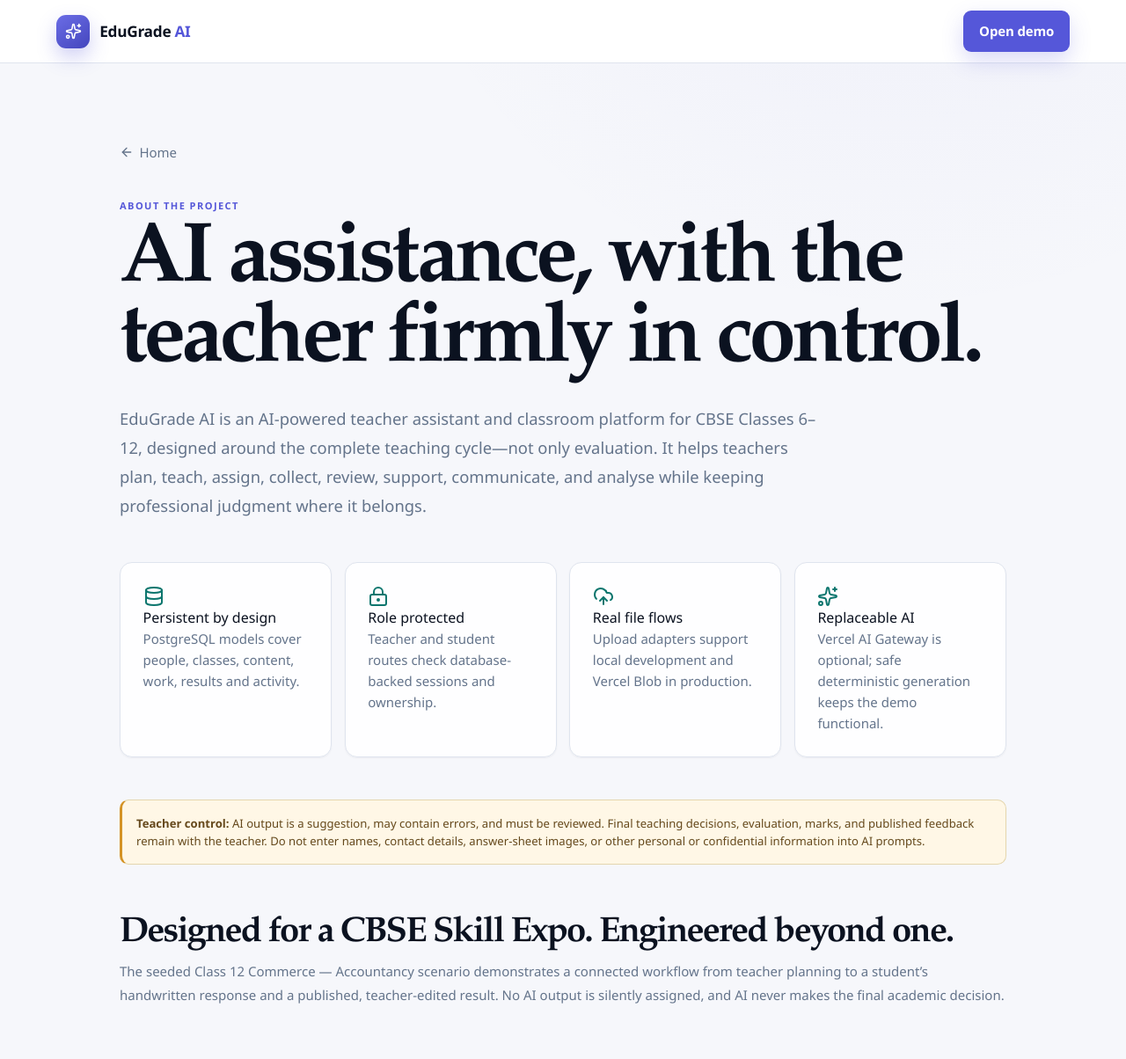
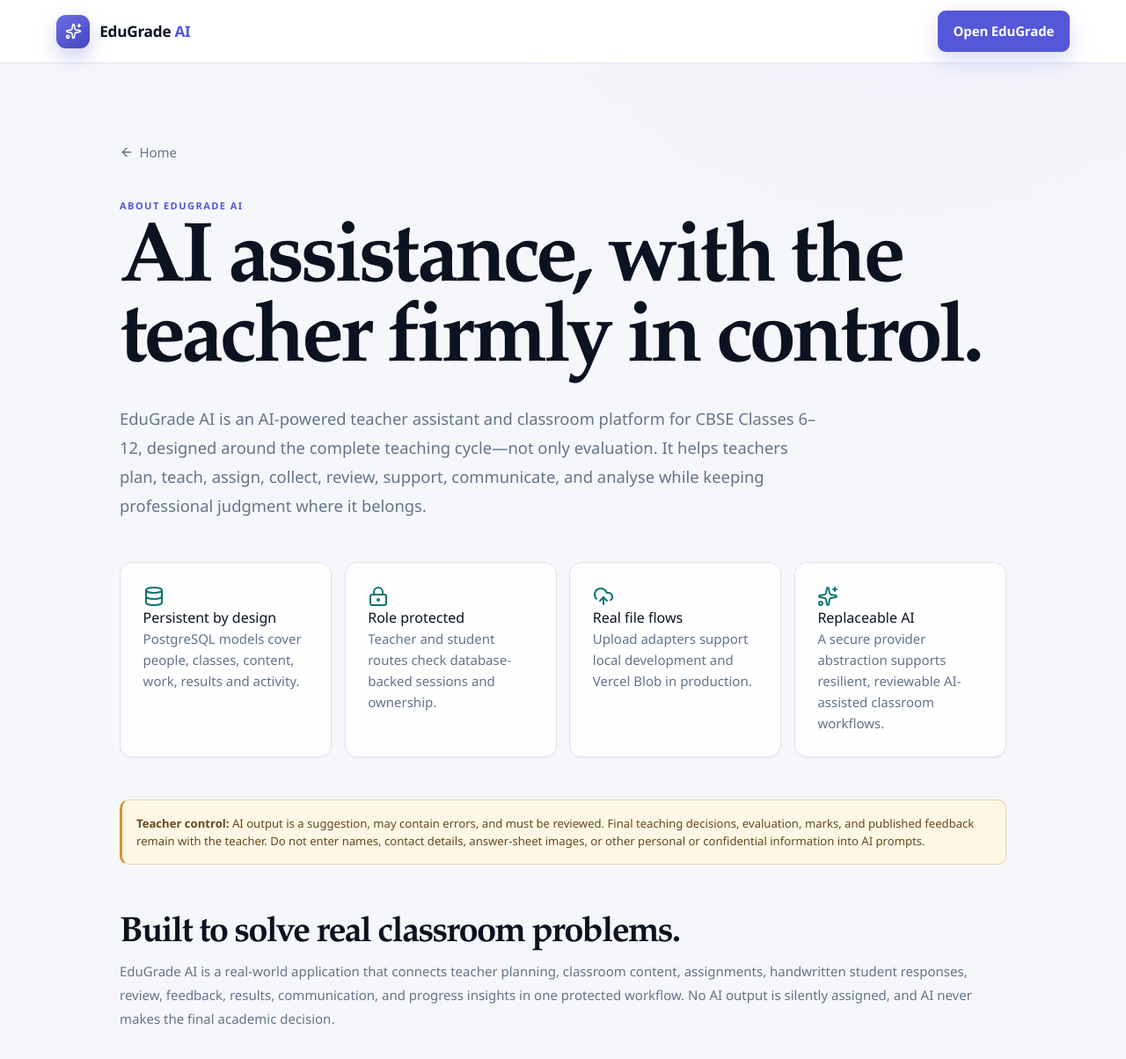
Before and after one commit to yugmakwana1811/Edu-grade, a Next.js app: page /about in a window 1280 px wide. Shown: the top 1204 px of the page at 88% size. Built offline with nearby package versions, Linux system fonts and the light colour scheme.

Commit message:
Position EduGrade as a real-world application

```diff
--- a/src/app/about/page.tsx
+++ b/src/app/about/page.tsx
@@ -24,7 +24,7 @@
       >
         <Logo />
         <Link href="/login" className="btn btn-primary">
-          Open demo
+          Open EduGrade
         </Link>
       </header>
       <div
@@ -46,7 +46,7 @@
           <ArrowLeft size={16} /> Home
         </Link>
         <div className="eyebrow" style={{ marginTop: "2.5rem" }}>
-          About the project
+          About EduGrade AI
         </div>
         <h1
           className="display"
@@ -92,7 +92,7 @@
             [
               Sparkles,
               "Replaceable AI",
-              "Vercel AI Gateway is optional; safe deterministic generation keeps the demo functional.",
+              "A secure provider abstraction supports resilient, reviewable AI-assisted classroom workflows.",
             ],
           ].map(([I, t, d]) => {
             const Icon = I as typeof Database;
@@ -118,13 +118,14 @@
           className="display"
           style={{ fontSize: "2.5rem", marginTop: "3rem" }}
         >
-          Designed for a CBSE Skill Expo. Engineered beyond one.
+          Built to solve real classroom problems.
         </h2>
         <p style={{ color: "var(--muted)", lineHeight: 1.8 }}>
-          The seeded Class 12 Commerce — Accountancy scenario demonstrates a
-          connected workflow from teacher planning to a student’s handwritten
-          response and a published, teacher-edited result. No AI output is
-          silently assigned, and AI never makes the final academic decision.
+          EduGrade AI is a real-world application that connects teacher
+          planning, classroom content, assignments, handwritten student
+          responses, review, feedback, results, communication, and progress
+          insights in one protected workflow. No AI output is silently
+          assigned, and AI never makes the final academic decision.
         </p>
       </div>
     </main>
--- a/src/app/page.tsx
+++ b/src/app/page.tsx
@@ -315,7 +315,7 @@
       <footer className="marketing-footer">
         <span>© 2026 EduGrade AI</span>
         <span>Smart Teaching. Faster Feedback. Better Learning.</span>
-        <Link href="/about">Project information & AI safety</Link>
+        <Link href="/about">Product information & AI safety</Link>
       </footer>
     </main>
   );
```
